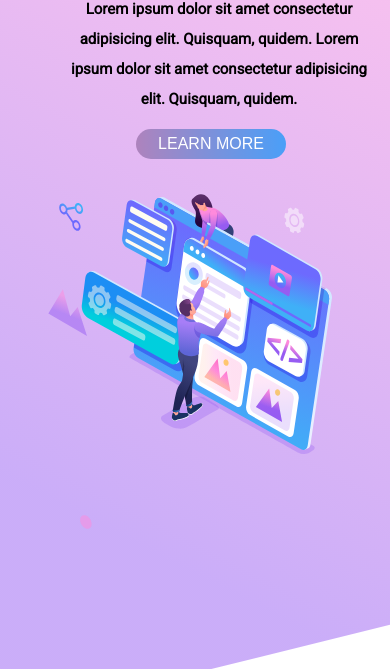
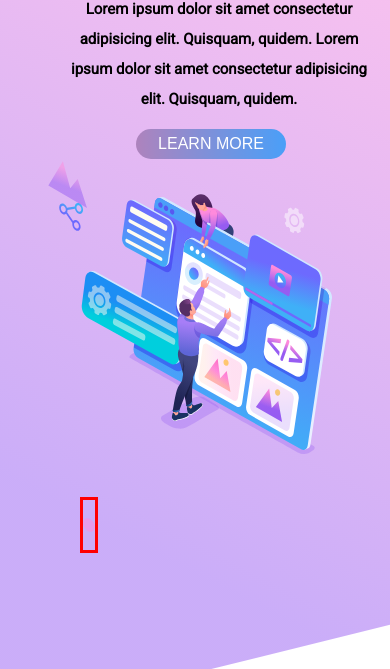
Before and after one commit to kalpeshdhotre/live-class-project-08, a plain HTML site: page index.html in a window 390 px wide. Shown: the part 175-844 px from the top of the page. Drawn offline with Linux system fonts and the light colour scheme.

Commit message:
final responsive version 2

```diff
--- a/css/index.css
+++ b/css/index.css
@@ -93,19 +93,19 @@ nav{
 }
 
  .vector-img{
-    width: 5%;
-    /* height: 50%;    */
-    position: absolute;
-    top: 55%;
-    right: 47rem;
+    width: 6rem;
+    position: relative;
+    top: 21rem;
+    right: -7rem;
 }
 
  .vector-dot{
-    width: 1%;
-    /* height: 50%;     */
-    position: absolute;
-    right: 48rem;
-    top: 55%;
+    width: 2rem;
+    height: 50%;
+    position: relative;
+    left: 5rem;
+    top: 43rem;
+    border: solid red;
 }
 
 
```
